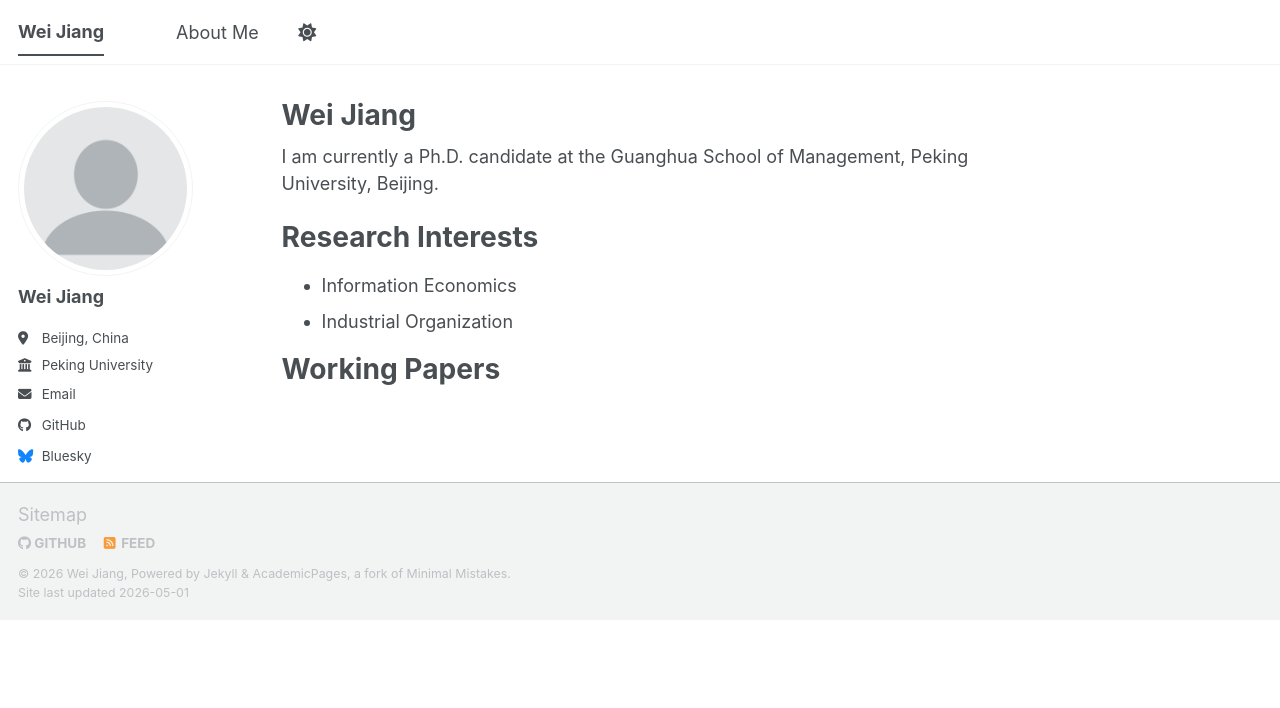
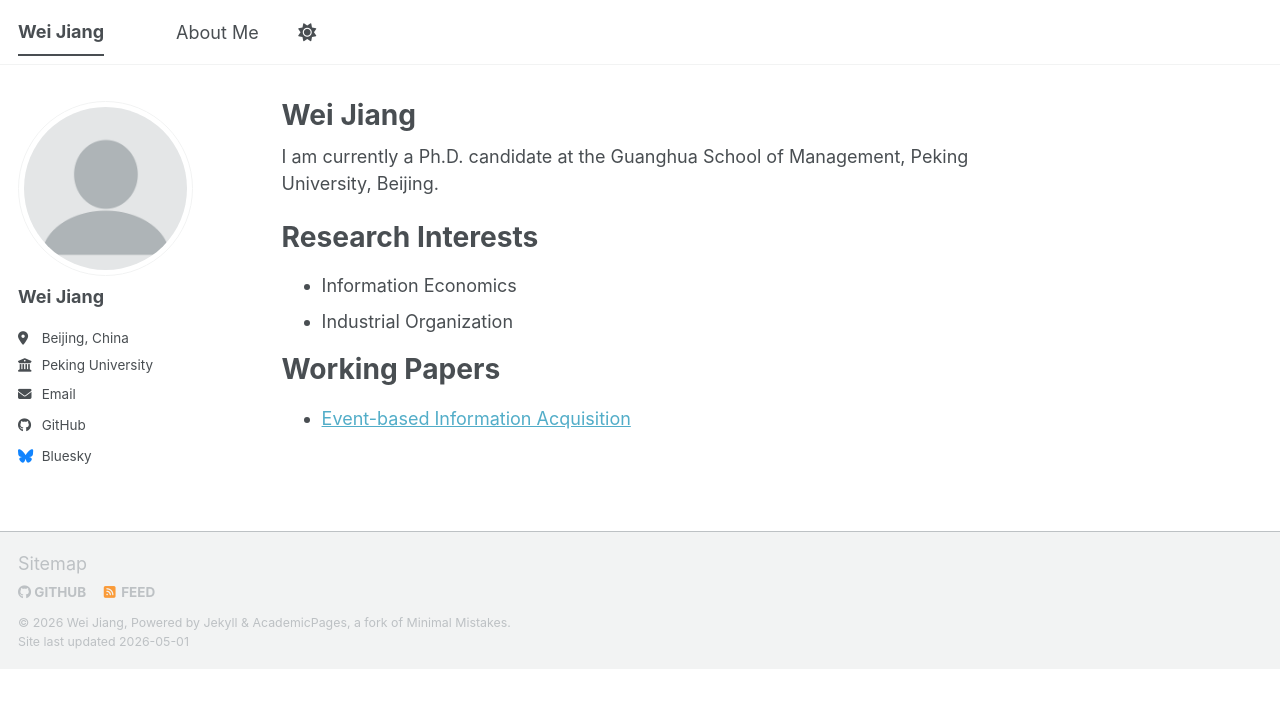
Before and after one commit to jiangwei-econ/jiangwei-econ.github.io, a Jekyll site: the page built from _pages/about.md, in a window 1280 px wide. Shown: the top 708 px of the page. Built offline with Jekyll 4.4.1, drawn with Linux system fonts in a browser that asks for light colours; a script bundle is joined from its source files by our own code; library files that are not in the unit come from our copies.

Commit message:
Update about.md

```diff
--- a/_pages/about.md
+++ b/_pages/about.md
@@ -17,3 +17,4 @@ Research Interests
 
 Working Papers
 ======
+- [Event-based Information Acquisition](https://papers.ssrn.com/sol3/papers.cfm?abstract_id=6510045)
```
